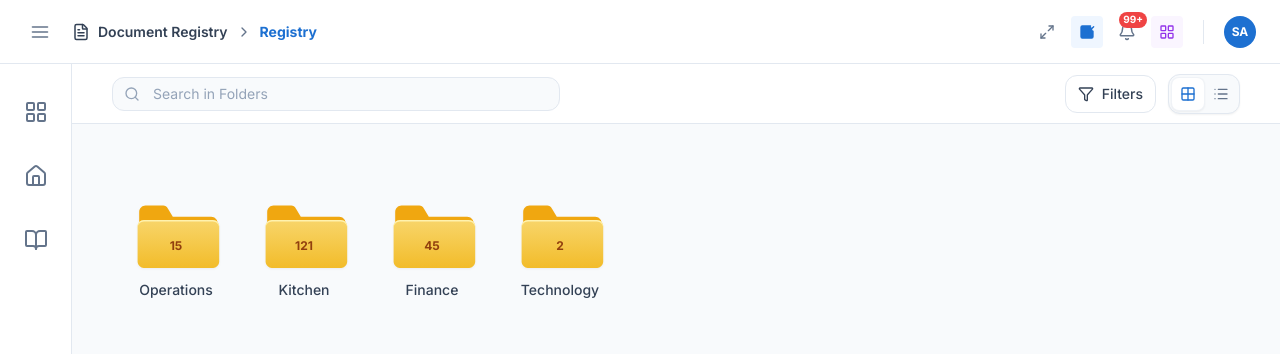
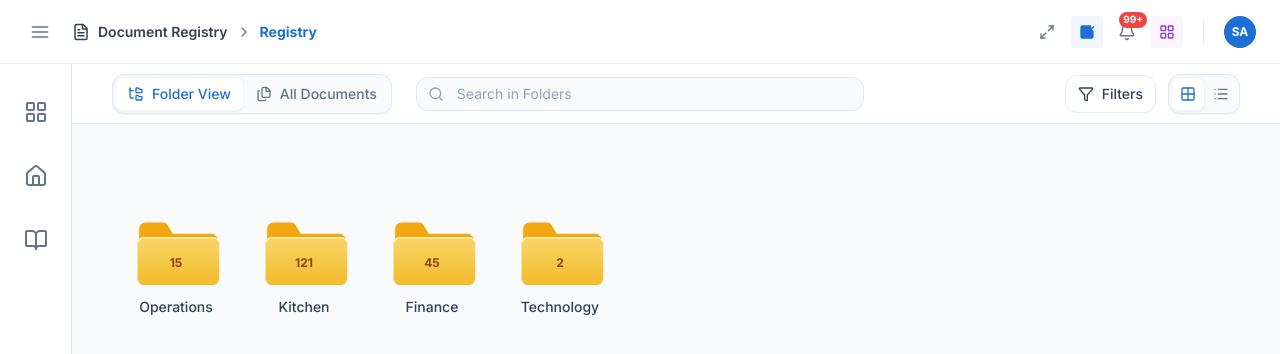
Before and after one commit to shrutijog-gif/gastro-ui, a React (Vite) app: page /registry in a window 1280 px wide. Shown: the top 354 px of the page. Built offline with nearby package versions, Linux system fonts and the light colour scheme.

Commit message:
documents view

```diff
--- a/src/pages/DocumentRegistry.tsx
+++ b/src/pages/DocumentRegistry.tsx
@@ -6,7 +6,9 @@ import {
     Grid2x2,
     List,
     FileText,
-    ChevronRight
+    ChevronRight,
+    FolderTree,
+    Files
 } from 'lucide-react';
 import {
     departments,
@@ -40,6 +42,12 @@ const DocumentRegistry: React.FC = () => {
     const [viewMode, setViewMode] = useState<'grid' | 'list'>('grid');
     const [isFilterOpen, setIsFilterOpen] = useState(false);
 
+    // All Documents View State
+    const [isAllDocsView, setIsAllDocsView] = useState(false);
+    const [filterDepartment, setFilterDepartment] = useState<string>('all');
+    const [filterCategory, setFilterCategory] = useState<string>('all');
+    const [filterDocType, setFilterDocType] = useState<string>('all');
+
     // Derived current navigation items
     const selectedDepartment = useMemo(() => departments.find(d => d.id === selectedDepartmentId), [selectedDepartmentId]);
     const selectedBrand = useMemo(() => brands.find(b => b.id === selectedBrandId), [selectedBrandId]);
@@ -51,7 +59,53 @@ const DocumentRegistry: React.FC = () => {
     const visibleDocumentTypes = useMemo(() => documentTypes.filter(dt => dt.brandId === selectedBrandId), [selectedBrandId]);
     const visibleDocuments = useMemo(() => documents.filter(doc => doc.documentTypeId === selectedDocumentTypeId), [selectedDocumentTypeId]);
 
+    // Unique filter options for All Documents
+    const uniqueDepartments = useMemo(() => Array.from(new Set(documents.map(d => d.department))), []);
+    const uniqueCategories = useMemo(() => {
+        let docsForCats = documents;
+        if (filterDepartment !== 'all') docsForCats = docsForCats.filter(d => d.department === filterDepartment);
+        return Array.from(new Set(docsForCats.map(d => d.category)));
+    }, [filterDepartment]);
+    const uniqueDocTypes = useMemo(() => {
+        let docsForTypes = documents;
+        if (filterDepartment !== 'all') docsForTypes = docsForTypes.filter(d => d.department === filterDepartment);
+        if (filterCategory !== 'all') docsForTypes = docsForTypes.filter(d => d.category === filterCategory);
+        return Array.from(new Set(docsForTypes.map(d => d.type)));
+    }, [filterDepartment, filterCategory]);
+
+    // Filtered All Documents
+    const filteredAllDocs = useMemo(() => {
+        return documents.filter(doc => {
+            const matchesSearch = searchQuery ?
+                doc.title.toLowerCase().includes(searchQuery.toLowerCase()) ||
+                doc.description.toLowerCase().includes(searchQuery.toLowerCase()) ||
+                doc.id.toLowerCase().includes(searchQuery.toLowerCase()) : true;
+
+            const matchesDept = filterDepartment === 'all' ? true : doc.department === filterDepartment;
+            const matchesCat = filterCategory === 'all' ? true : doc.category === filterCategory;
+            const matchesType = filterDocType === 'all' ? true : doc.type === filterDocType;
+
+            return matchesSearch && matchesDept && matchesCat && matchesType;
+        });
+    }, [searchQuery, filterDepartment, filterCategory, filterDocType]);
+
     useEffect(() => {
+        if (isAllDocsView) {
+            const crumbs = (
+                <>
+                    <div className="flex items-center text-content-secondary cursor-pointer hover:text-brand-blue" onClick={() => setIsAllDocsView(false)}>
+                        Document Registry
+                    </div>
+                    <ChevronRight size={16} className="mx-2 text-content-muted shrink-0" />
+                    <div className="text-brand-blue font-bold">
+                        All Documents
+                    </div>
+                </>
+            );
+            setCustomBreadcrumbs(crumbs);
+            return () => setCustomBreadcrumbs(null);
+        }
+
         const crumbs = (
             <>
                 <div className="flex items-center text-content-secondary cursor-pointer hover:text-brand-blue" onClick={() => {
@@ -110,7 +164,7 @@ const DocumentRegistry: React.FC = () => {
         );
         setCustomBreadcrumbs(crumbs);
         return () => setCustomBreadcrumbs(null);
-    }, [selectedDepartmentId, selectedBrandId, selectedDocumentTypeId, selectedDepartment, selectedBrand, selectedDocumentType, setCustomBreadcrumbs]);
+    }, [selectedDepartmentId, selectedBrandId, selectedDocumentTypeId, selectedDepartment, selectedBrand, selectedDocumentType, isAllDocsView, setCustomBreadcrumbs]);
 
     // Render folder cards
     const renderFolder = (title: string, count: number, onClick: () => void) => {
@@ -172,7 +226,7 @@ const DocumentRegistry: React.FC = () => {
                         })}
                         {items.length === 0 && (
                             <tr>
-                                <td colSpan={3} className="py-12 text-center text-content-muted">
+                                <td colSpan={4} className="py-12 text-center text-content-muted">
                                     No {typeName.toLowerCase()}s found.
                                 </td>
                             </tr>
@@ -183,12 +237,44 @@ const DocumentRegistry: React.FC = () => {
         </div>
     );
 
-    // Render logic to determine what is currently visible
-    const renderContent = () => {
-        if (selectedDocumentTypeId) {
-            // Render Document List (Table)
-            return (
-                <div className="bg-surface-card rounded-2xl border border-surface-border overflow-hidden shadow-sm">
+    const renderDocumentGrid = (docs: typeof documents) => (
+        <div className="flex flex-wrap gap-6 p-4 pt-0">
+            {docs.map(doc => (
+                <div key={doc.id} className="bg-surface-card border border-surface-border rounded-2xl p-5 w-[280px] shadow-sm hover:shadow-md transition-shadow group cursor-pointer flex flex-col gap-3">
+                    <div className="flex flex-col gap-1">
+                        <div className="flex items-start justify-between">
+                            <div className="p-2 bg-brand-blue/10 rounded-xl text-brand-blue">
+                                <FileText size={20} />
+                            </div>
+                            <span className="text-[10px] font-bold px-2 py-1 bg-slate-100 text-content-secondary rounded-lg">{doc.version}</span>
+                        </div>
+                    </div>
+                    <div>
+                        <h3 className="font-bold text-sm text-content-primary group-hover:text-brand-blue transition-colors leading-tight line-clamp-2" title={doc.title}>{doc.title}</h3>
+                        <p className="text-xs text-content-muted mt-1.5 line-clamp-2">{doc.description}</p>
+                    </div>
+                    <div className="mt-auto pt-4 border-t border-surface-border flex flex-col gap-2">
+                        <div className="flex justify-between items-center">
+                            <span className="text-xs text-content-secondary font-medium">{doc.department}</span>
+                            <span className="text-xs text-content-muted">{doc.date}</span>
+                        </div>
+                        <div className="text-[10px] items-center flex justify-between tracking-wider font-semibold w-full">
+                            <span className="text-content-muted uppercase truncate mr-2" title={doc.category}>{doc.category}</span>
+                            <span className="text-brand-blue px-2 py-0.5 bg-brand-blue/10 rounded font-medium shrink-0 max-w-[50%] truncate ml-auto" title={doc.type}>{doc.type}</span>
+                        </div>
+                    </div>
+                </div>
+            ))}
+            {docs.length === 0 && (
+                <div className="w-full py-12 text-center text-content-muted">
+                    No documents found.
+                </div>
+            )}
+        </div>
+    );
+
+    const renderDocumentTable = (docs: typeof documents) => (
+        <div className="bg-surface-card rounded-2xl border border-surface-border overflow-hidden shadow-sm m-4 mt-0">
             <div className="overflow-x-auto">
                 <table className="w-full text-left border-collapse">
                     <thead>
@@ -201,7 +287,7 @@ const DocumentRegistry: React.FC = () => {
                         </tr>
                     </thead>
                     <tbody className="divide-y divide-surface-border">
-                                {visibleDocuments.map((doc) => (
+                        {docs.map((doc) => (
                             <tr key={doc.id} className="hover:bg-slate-50 transition-colors group cursor-pointer">
                                 <td className="py-4 px-6">
                                     <div className="font-bold text-sm text-content-primary">{doc.id}</div>
@@ -228,10 +314,10 @@ const DocumentRegistry: React.FC = () => {
                                 </td>
                             </tr>
                         ))}
-                                {visibleDocuments.length === 0 && (
+                        {docs.length === 0 && (
                             <tr>
                                 <td colSpan={5} className="py-12 text-center text-content-muted">
-                                            No documents found in this document type.
+                                    No documents found.
                                 </td>
                             </tr>
                         )}
@@ -240,6 +326,14 @@ const DocumentRegistry: React.FC = () => {
             </div>
         </div>
     );
+
+    // Render logic to determine what is currently visible
+    const renderContent = () => {
+        if (isAllDocsView) {
+            return viewMode === 'list' ? renderDocumentTable(filteredAllDocs) : renderDocumentGrid(filteredAllDocs);
+        } else if (selectedDocumentTypeId) {
+            // Render Document List (Table)
+            return viewMode === 'list' ? renderDocumentTable(visibleDocuments) : renderDocumentGrid(visibleDocuments);
         } else if (selectedBrandId) {
             // Render Document Types Folder view
             return viewMode === 'list' ? renderFolderList(visibleDocumentTypes, "Document Type", setSelectedDocumentTypeId, (id) => documents.filter(d => d.documentTypeId === id).length) : (
@@ -265,7 +359,7 @@ const DocumentRegistry: React.FC = () => {
             );
         } else {
             // Render Departments Folder view
-            return viewMode === 'list' ? renderFolderList(visibleDepartments, "Department", setSelectedDepartmentId, (id) => brands.filter(b => b.departmentId === id).reduce((acc, b) => acc + documentTypes.filter(dt => dt.brandId === b.id).reduce((acc2, dt) => acc2 + documents.filter(d => d.documentTypeId === dt.id).length, 0), 0)) : (
+            return viewMode === 'list' ? renderFolderList(visibleDepartments, "Department", setSelectedDepartmentId, (id) => brands.filter(b => b.departmentId === id).reduce((acc, b) => acc + documentTypes.filter(dt => dt.brandId === b.id).reduce((acc2, dt) => acc2 + documents.filter(doc => doc.documentTypeId === dt.id).length, 0), 0)) : (
                 <div className="flex flex-wrap gap-8 p-4">
                     {visibleDepartments.map(d => {
                         const count = brands.filter(b => b.departmentId === d.id).reduce((acc, b) => acc + documentTypes.filter(dt => dt.brandId === b.id).reduce((acc2, dt) => acc2 + documents.filter(doc => doc.documentTypeId === dt.id).length, 0), 0);
@@ -281,6 +375,22 @@ const DocumentRegistry: React.FC = () => {
             {/* Full-width Options Bar */}
             <div className="absolute top-0 left-0 right-0 h-[60px] bg-white border-b border-surface-border px-[40px] flex items-center justify-between z-10 transition-all duration-300">
                 <div className="flex items-center gap-4 flex-1">
+                    {/* View Toggle */}
+                    <div className="flex bg-surface-background border border-surface-border rounded-xl p-0.5 shadow-sm shrink-0 mr-2">
+                        <button
+                            onClick={() => setIsAllDocsView(false)}
+                            className={`flex items-center gap-2 px-3 py-1.5 rounded-lg text-sm font-medium transition-colors ${!isAllDocsView ? 'bg-white text-brand-blue shadow-sm border border-surface-border/50' : 'text-content-muted hover:text-content-secondary'}`}
+                        >
+                            <FolderTree size={16} /> Folder View
+                        </button>
+                        <button
+                            onClick={() => setIsAllDocsView(true)}
+                            className={`flex items-center gap-2 px-3 py-1.5 rounded-lg text-sm font-medium transition-colors ${isAllDocsView ? 'bg-white text-brand-blue shadow-sm border border-surface-border/50' : 'text-content-muted hover:text-content-secondary'}`}
+                        >
+                            <Files size={16} /> All Documents
+                        </button>
+                    </div>
+
                     <div className="relative w-full max-w-md group">
                         <div className="absolute inset-y-0 left-0 pl-3 flex items-center pointer-events-none">
                             <Search className="h-4 w-4 text-slate-400 group-focus-within:text-brand-blue transition-colors" />
@@ -288,11 +398,55 @@ const DocumentRegistry: React.FC = () => {
                         <input
                             type="text"
                             className="block w-full pl-10 pr-3 py-1.5 border border-surface-border rounded-xl text-sm leading-5 bg-surface-background text-slate-800 placeholder-slate-400 focus:outline-none focus:ring-2 focus:ring-brand-blue/20 focus:border-brand-blue transition-all"
-                            placeholder={`Search in ${selectedDocumentTypeId ? visibleDocuments.length + ' Documents' : 'Folders'}`}
+                            placeholder={isAllDocsView ? `Search in ${filteredAllDocs.length} Documents` : `Search in ${selectedDocumentTypeId ? visibleDocuments.length + ' Documents' : 'Folders'}`}
                             value={searchQuery}
                             onChange={(e) => setSearchQuery(e.target.value)}
                         />
                     </div>
+
+                    {isAllDocsView && (
+                        <div className="flex items-center gap-3 animate-fade-in pl-2 border-l border-surface-border">
+                            <select
+                                className="block w-40 pl-3 py-1.5 border border-surface-border rounded-xl text-sm bg-surface-background focus:outline-none focus:ring-2 focus:ring-brand-blue/20 focus:border-brand-blue transition-all text-content-primary"
+                                value={filterDepartment}
+                                onChange={(e) => {
+                                    setFilterDepartment(e.target.value);
+                                    setFilterCategory('all');
+                                    setFilterDocType('all');
+                                }}
+                            >
+                                <option value="all">All Departments</option>
+                                {uniqueDepartments.map(dept => (
+                                    <option key={dept} value={dept}>{dept}</option>
+                                ))}
+                            </select>
+
+                            <select
+                                className="block w-36 pl-3 py-1.5 border border-surface-border rounded-xl text-sm bg-surface-background focus:outline-none focus:ring-2 focus:ring-brand-blue/20 focus:border-brand-blue transition-all text-content-primary"
+                                value={filterCategory}
+                                onChange={(e) => {
+                                    setFilterCategory(e.target.value);
+                                    setFilterDocType('all');
+                                }}
+                            >
+                                <option value="all">All Categories</option>
+                                {uniqueCategories.map(cat => (
+                                    <option key={cat} value={cat}>{cat}</option>
+                                ))}
+                            </select>
+
+                            <select
+                                className="block w-44 pl-3 py-1.5 border border-surface-border rounded-xl text-sm bg-surface-background focus:outline-none focus:ring-2 focus:ring-brand-blue/20 focus:border-brand-blue transition-all text-content-primary"
+                                value={filterDocType}
+                                onChange={(e) => setFilterDocType(e.target.value)}
+                            >
+                                <option value="all">All Document Types</option>
+                                {uniqueDocTypes.map(type => (
+                                    <option key={type} value={type}>{type}</option>
+                                ))}
+                            </select>
+                        </div>
+                    )}
                 </div>
 
                 <div className="flex items-center gap-3 shrink-0">
@@ -306,7 +460,7 @@ const DocumentRegistry: React.FC = () => {
 
                         {isFilterOpen && (
                             <div className="absolute right-0 mt-2 w-56 bg-white border border-surface-border rounded-xl shadow-[0_4px_20px_-4px_rgba(0,0,0,0.1)] z-50 p-4 animate-fade-in-up">
-                                {selectedDocumentTypeId ? (
+                                {isAllDocsView || selectedDocumentTypeId ? (
                                     <>
                                         <h4 className="text-[10px] font-bold text-content-muted uppercase tracking-wider mb-2">Sort Documents</h4>
                                         <div className="space-y-1 mb-4">
@@ -354,6 +508,7 @@ const DocumentRegistry: React.FC = () => {
                             </div>
                         )}
                     </div>
+                    {/* Always show grid/list toggle since either folders or documents support it */}
                     <div className="flex bg-surface-background border border-surface-border rounded-xl p-0.5 shadow-sm shrink-0">
                         <button
                             onClick={() => setViewMode('grid')}
@@ -372,13 +527,13 @@ const DocumentRegistry: React.FC = () => {
             </div>
 
             {/* Main Content Area */}
-            <div className="animate-fade-in mt-2">
+            <div className="animate-fade-in mt-4 border-t border-transparent pt-2">
                 {renderContent()}
             </div>
 
             {/* Table pagination placeholder (if showing documents) */}
-            {selectedDocumentTypeId && visibleDocuments.length > 0 && (
-                <div className="flex items-center justify-end mt-4 text-sm text-content-secondary gap-4 pr-4">
+            {(isAllDocsView ? filteredAllDocs.length > 0 : selectedDocumentTypeId && visibleDocuments.length > 0) && (
+                <div className="flex items-center justify-end mt-2 text-sm text-content-secondary gap-4 pr-4 pb-4">
                     <div className="flex items-center gap-2">
                         <span>Rows per page:</span>
                         <select className="bg-transparent border-none outline-none font-medium cursor-pointer">
@@ -388,7 +543,7 @@ const DocumentRegistry: React.FC = () => {
                         </select>
                     </div>
                     <div>
-                        1-{visibleDocuments.length} of {visibleDocuments.length}
+                        1-{isAllDocsView ? filteredAllDocs.length : visibleDocuments.length} of {isAllDocsView ? filteredAllDocs.length : visibleDocuments.length}
                     </div>
                     <div className="flex items-center gap-2">
                         <button className="p-1 text-content-muted hover:text-content-primary transition-colors disabled:opacity-50" disabled><ChevronRight size={16} className="rotate-180" /></button>
```
Lines whose indentation alone changed are shown as unchanged.
